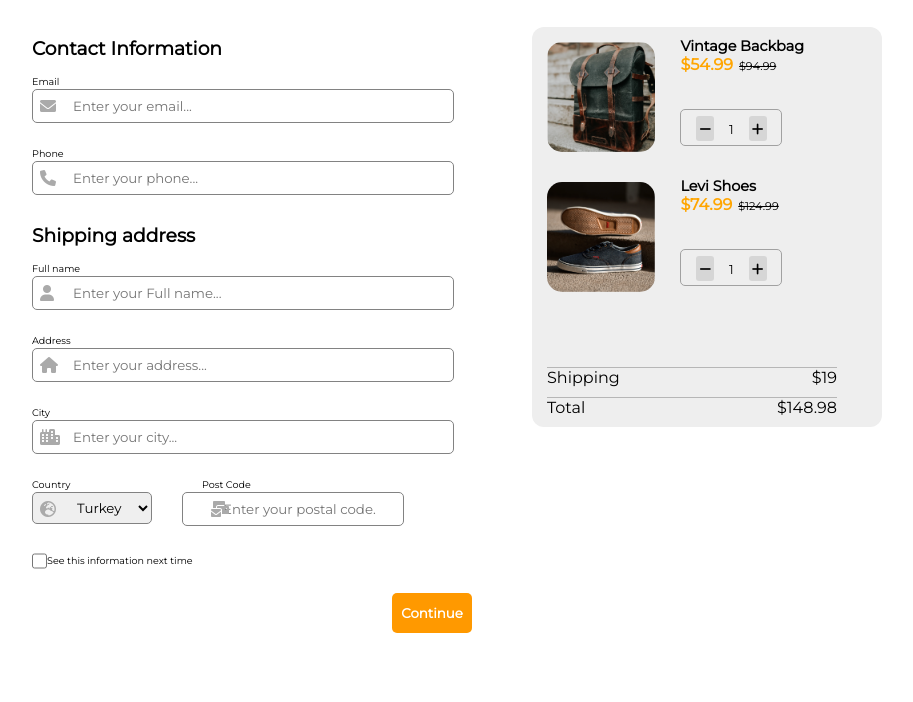
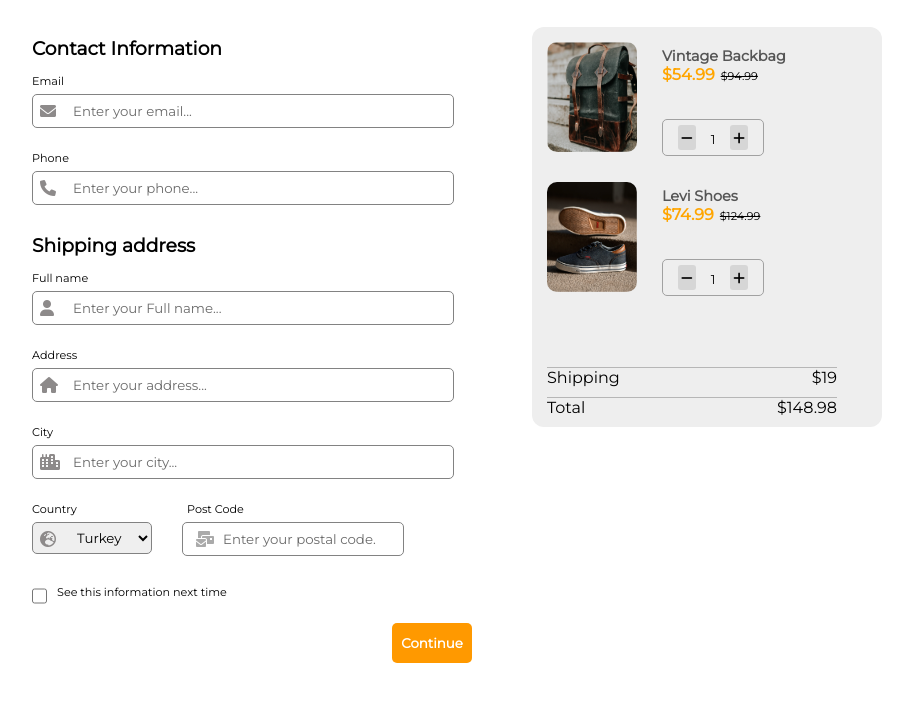
Before and after one commit to mustafatayfur/Checkout-Form, a plain HTML site: page index.html in a window 1280 px wide. Shown: the part 42-744 px from the top of the page, without its empty margins (188-1101 px from the left). Drawn offline with Linux system fonts and the light colour scheme.

Commit message:
codes are added about form

```diff
--- a/index.css
+++ b/index.css
@@ -18,6 +18,7 @@
             .image {
                 margin: 30px;
                 width: 350px;
+                min-width: 350px;
                 border-radius: 12px;
                 height: 400px;
                 background-color: #EEEEEE;
@@ -30,9 +31,9 @@
 
             img {
                 margin: 15px;
-                width: auto;
+                width: 90px;
                 height: 110px;
-                border-radius: 15px;
+                border-radius: 10px;
             }
 
             .prices {
@@ -41,11 +42,9 @@
 
             h2 {
                 font-size: 0.9rem;
+                margin-top: 10px;
+                color: rgb(85, 85, 85);
             }
-            /*
-        #shoes {
-            margin-top: 0;
-        } */
 
             #buttons {
                 width: 100px;
@@ -62,7 +61,6 @@
             #buttons button {
                 width: 18px;
                 height: 25px;
-                margin-top: 2px;
                 border-radius: 3px;
                 border: none;
                 background-color: #d6d6d6;
@@ -117,11 +115,12 @@
 
             label {
                 margin: 10px 0;
-                font-size: 0.6rem;
+                font-size: 0.7rem;
             }
 
             input,
             select {
+                margin-top: 5px;
                 width: 380px;
                 height: 32px;
                 border-radius: 5px;
@@ -134,6 +133,7 @@
 
             #info {
                 width: 15px;
+                margin-right: 10px;
             }
 
             #continue button {
@@ -159,22 +159,22 @@
             .input-field i {
                 position: absolute;
                 left: 0;
-                top: 0;
+                top: 5px;
                 padding: 9px 8px;
-                color: #aaa;
+                color: rgb(141, 138, 138);
             }
 
             #postcode-i {
                 position: absolute;
-                left: 50px;
-                top: 0;
+                left: 35px;
+                top: 5px;
                 padding: 9px 8px;
                 color: #aaa;
             }
 
             #postcode-label {
                 position: relative;
-                left: 50px;
+                left: 35px;
             }
 
             #country-postcode {
@@ -191,6 +191,11 @@
                 width: 120px;
             }
 
+             ::placeholder {
+                color: rgb(107, 107, 107);
+                font-weight: 550;
+            }
+
             #check {
                 display: flex;
                 flex-direction: row;
```
Also changed, not shown: index.html (+0 -9 lines).
